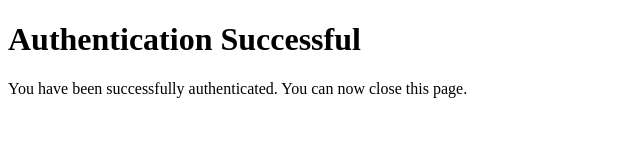
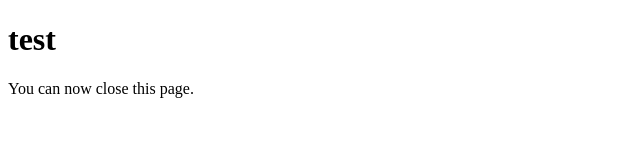
Before and after one commit to hiroaki11dal/test2, a plain HTML site: page redirect.html in a window 1280 px wide. Shown: the whole page, without its empty margins (0-640 px from the left). Drawn offline with Linux system fonts and the light colour scheme.

Commit message:
Update redirect.html

```diff
--- a/redirect.html
+++ b/redirect.html
@@ -5,7 +5,7 @@
     <title>Redirect</title>
 </head>
 <body>
-    <h1>Authentication Successful</h1>
-    <p>You have been successfully authenticated. You can now close this page.</p>
+    <h1>test</h1>
+    <p>You can now close this page.</p>
 </body>
 </html>
```
